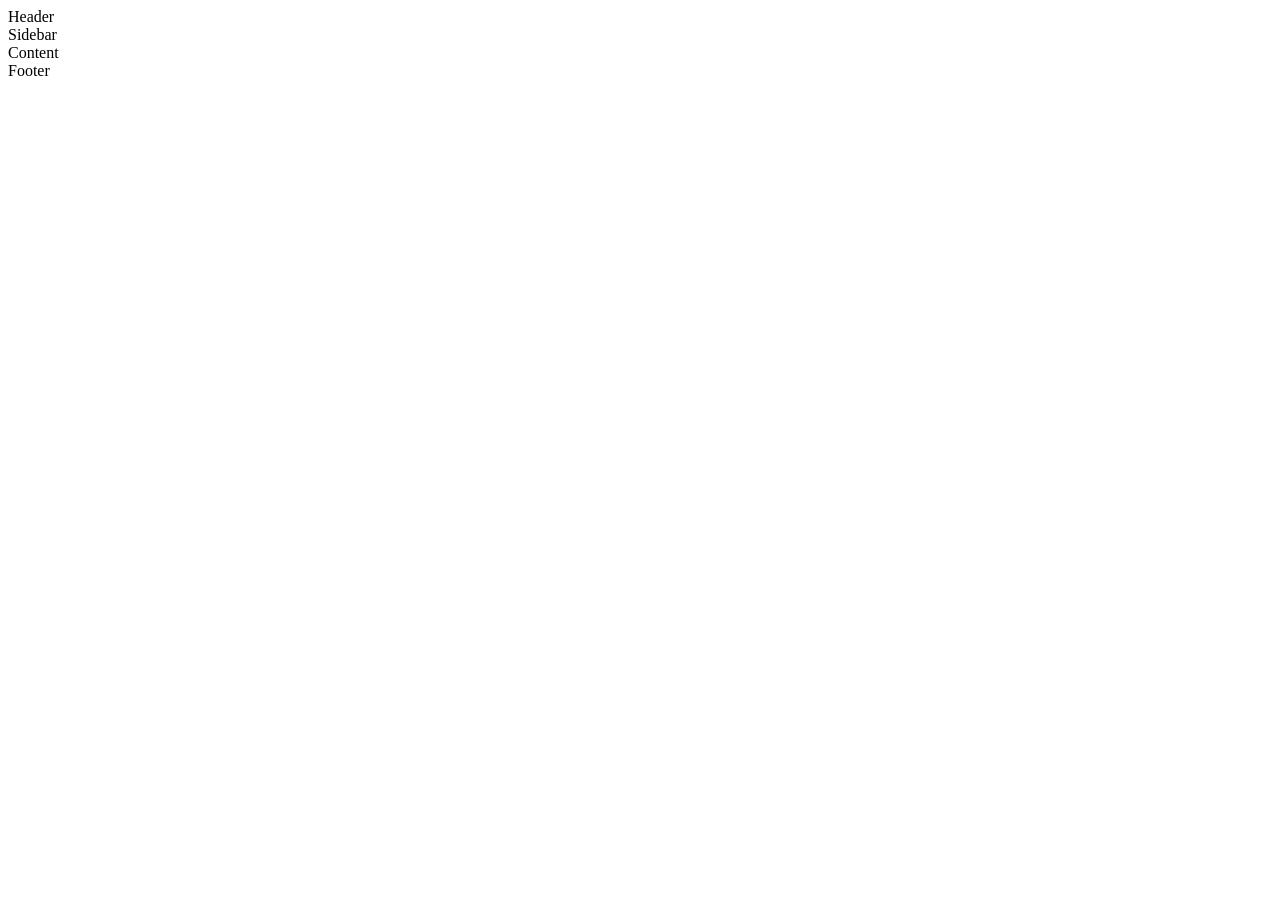
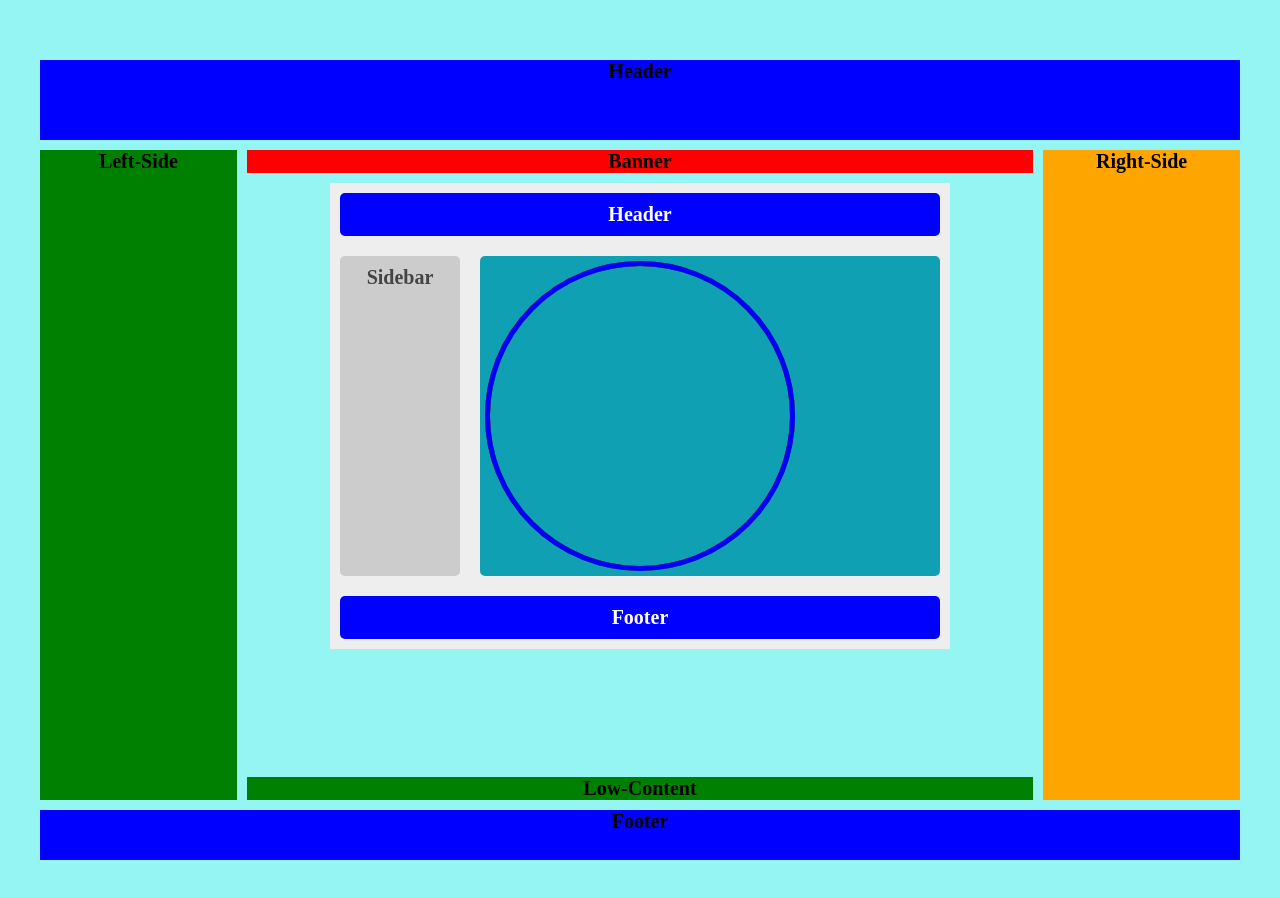
Before and after one commit to Ronamfiji/DreamBigFiji, a plain HTML site: page test.html in a window 1280 px wide. Before the commit the page ends 800 px from the top, so only its background shows below. Drawn offline with Linux system fonts and the light colour scheme.

Commit message:
css Finally works

```diff
--- a/styles.css
+++ b/styles.css
@@ -1,4 +1,5 @@
 body {
+  background-color: #94f5f3;
   margin: 40px;
 }
 
@@ -70,7 +71,7 @@ body {
 }
 
 .text-img {
-  background-color: #2f8d46;
+  background-color: #b7f8d7;
   background-image: url(docs/assets/fijiflag.gif);
   background-repeat: repeat;
   background-clip: text;
@@ -91,14 +92,31 @@ body {
     grid-template-columns: 1fr 4fr 1fr;
     height: 100vh;
     grid-template-areas:
-        "header       hearder       header"
+        "header       header       header"
         "left-side    banner        right-side"
         "left-side    main          right-side"
         "left-side    low-content   right-side"
         "footer       footer        footer";
     grid-gap: 10px; padding: 10px;
     font-weight: 600; font-size: 20px;
-
+    padding: 20px 0;
+    text-align: center;
+  }
+  .banner {
+    grid-area: banner;
+    background-color: red;
+  }
+  .left-side {
+    grid-area: left-side;
+    background-color: green;
+  }
+  .right-side {
+    grid-area: right-side;
+    background-color: orange;
+  }
+  .low-content {
+    grid-area: low-content;
+    background-color: green;
   }
 
   @media (max-width: 678px) {
--- a/test.html
+++ b/test.html
@@ -3,25 +3,35 @@
 
 <head>
     <title>Test Page</title>
-
-    <link ref="stylesheet" type="text/css" href="styles.css"  />
+    <link rel="stylesheet" href="styles.css">
 </head>
 
 <body>
+    <div class="container">
+        <div class="header">Header</div>
+        <div class="banner">Banner</div>
+        <div class="left-side">Left-Side</div>
+        <div class="main">
             <div class="wrapper">
                 <div class="box header">Header</div>
                 <div class="box sidebar">Sidebar</div>
                 <div class="box content">
-            Content
-
-        </div>
-        <div class="box footer">Footer</div>
-    </div>
                     <div class="main-container">
                         <div class="circle one"></div>
                         <div class="circle two"></div>
                         <div class="circle three"></div>
                     </div>
+                </div>
+                <div class="box footer">Footer</div>
+            </div>
+        </div>
+        <div class="right-side">Right-Side</div>
+        <div class="low-content">Low-Content</div>
+        <div class="footer">Footer</div>
+    </div>
+
+
+
 </body>
 
 </html>
```
Also changed, not shown: index.html (+1 -2 lines). Lines whose indentation alone changed are shown as unchanged.
